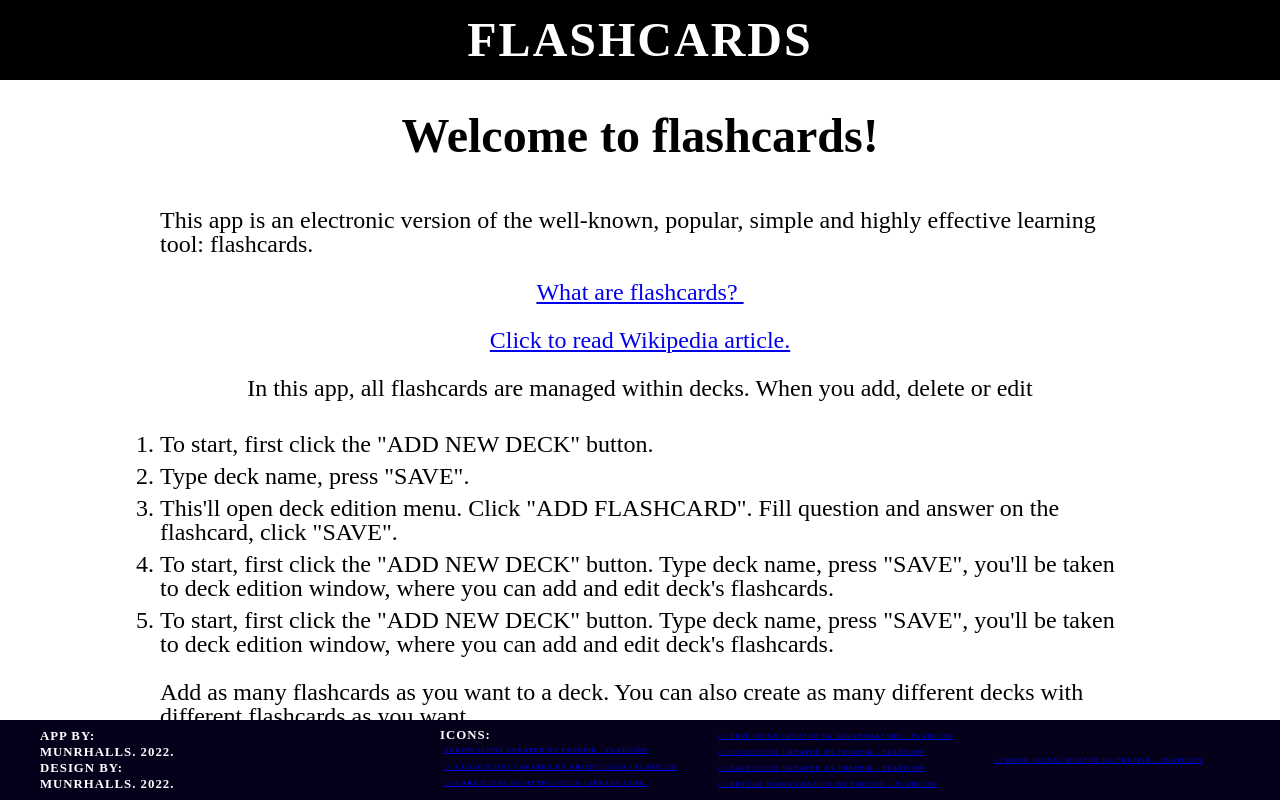
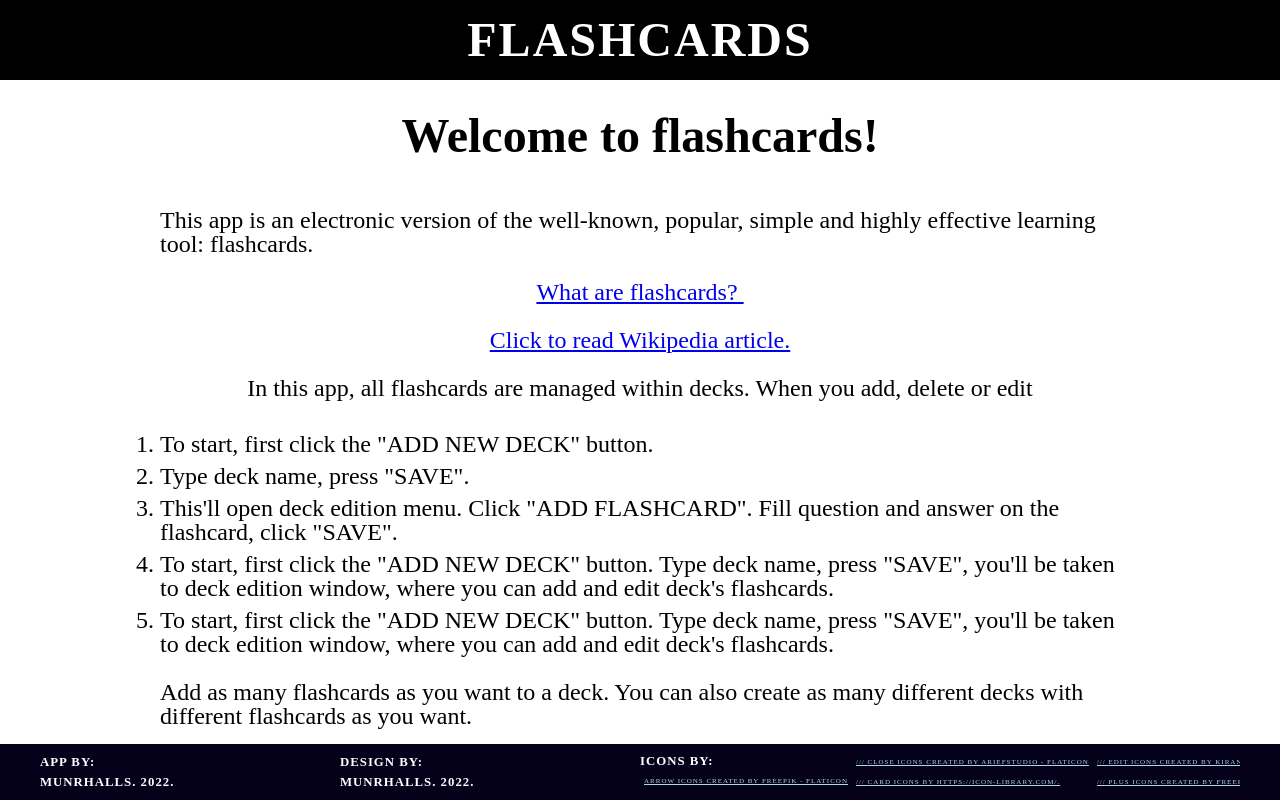
Before and after one commit to munrhalls/Oxus-Flashcards, a React (Create React App) app: page / in a window 1280 px wide. Built offline with nearby package versions, Linux system fonts and the light colour scheme.

Commit message:
restore welcome

```diff
--- a/src/Footer/Footer.css
+++ b/src/Footer/Footer.css
@@ -1,7 +1,7 @@
 .Footer {
     display: flex;
-    max-height: 5rem;
-    min-height: 5rem;
+    max-height: 3.5rem;
+    min-height: 3.5rem;
     flex-basis: 3rem;
     align-self: flex-end;
     align-items: center;
@@ -50,6 +50,7 @@
     font-size: 7px;
     font-weight: lighter;
     padding: 0.25rem;
+    color: lightblue;
     width: fit-content
   }
   .Footer__author {
--- a/src/Footer/Footer.js
+++ b/src/Footer/Footer.js
@@ -6,13 +6,13 @@ export const Footer = () => {
       <div className="Footer__authorContainer">
         <h6 className="Footer__authorContainer__author">App by:</h6>
         <h6 className="Footer__authorContainer__author">Munrhalls. 2022.</h6>
-
+      </div>
+      <div className="Footer__authorContainer">
         <h6 className="Footer__authorContainer__author">Design by:</h6>
         <h6 className="Footer__authorContainer__author">Munrhalls. 2022.</h6>
       </div>
-
       <div className="Footer__attribs">
-        <span className="Footer__attribs__title">Icons: </span>
+        <span className="Footer__attribs__title">ICONS BY: </span>
         <a
           className="Footer__attribs__link"
           href="https://www.flaticon.com/free-icons/arrow"
```
